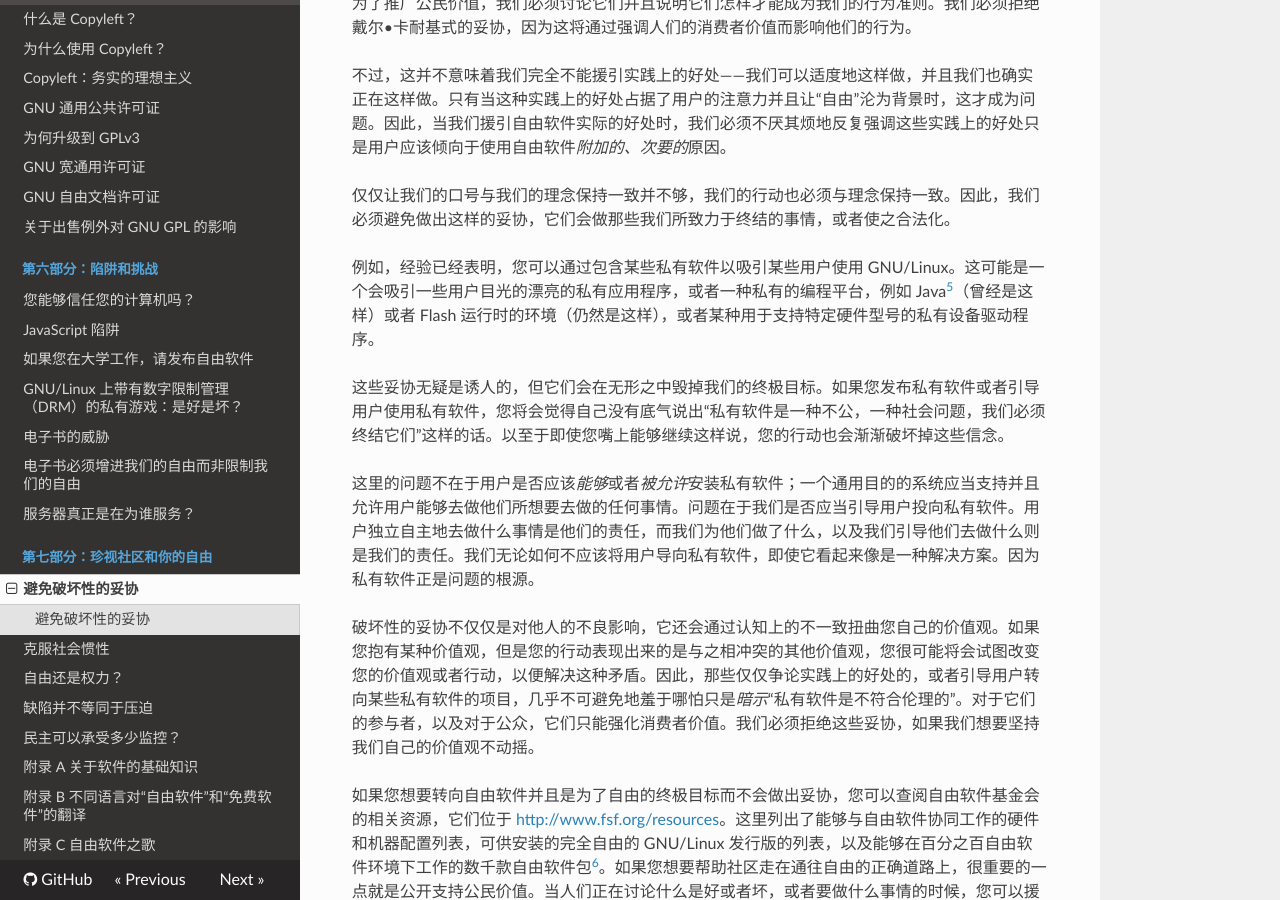
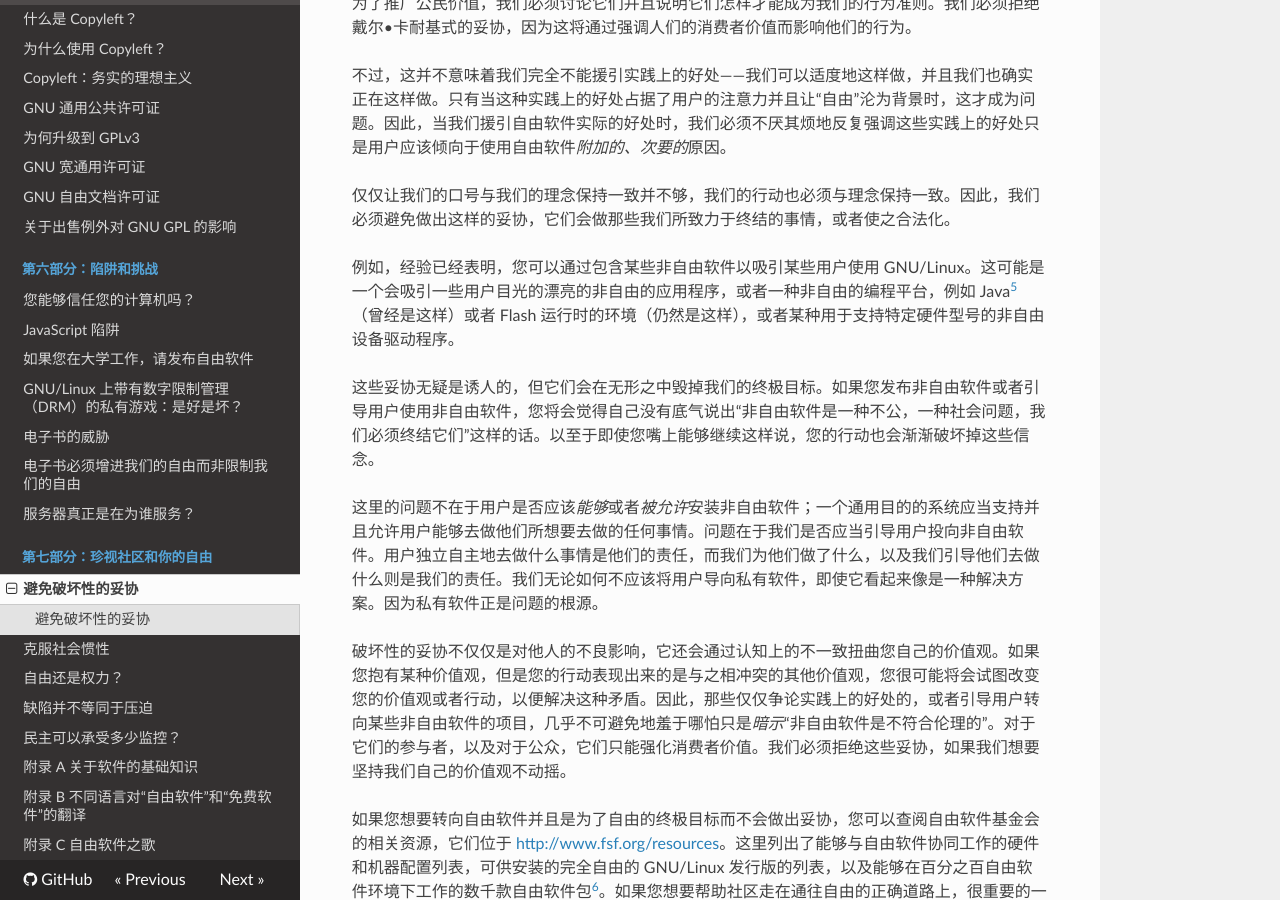
Before and after one commit to beijinglug/fsfs-zh, an MkDocs documentation site: the page built from docs/compromise.md, in a window 1280 px wide and 900 px high, scrolled down 1843 px. Built offline with MkDocs 1.6.1, drawn with Linux system fonts in a browser that asks for light colours; nearby versions of some CDN libraries; old or Windows-style settings are respelled for this version of MkDocs; some of the changed text lies outside the part shown.

```diff
--- a/docs/compromise.md
+++ b/docs/compromise.md
@@ -15,9 +15,9 @@
 > 在生活中的另一个领域存在这样一种类似的观点，例如文章“‘Nudge’ Is Not Enough, It’s True. But We Already Knew That” [http://guardian.co.uk/commentisfree/2011/jul/19/nudge-
 is-not-enough-behaviour-change](http://guardian.co.uk/commentisfree/2011/jul/19/nudge-is-not-enough-behaviour-change)（Jonathan Rowson，2011年7月19日）所指出的观点：除了温和的劝说，我们还需要态度和视角方面的转变。
 
-GNU 宽通用公共许可证（GNU LGPL）的目的在于一种妥协，我们将它用于一些选定的自由程序库，以便允许将它们用于私有软件中。这是由于我们认为如果在法律层面禁止这样做只会迫使开发者转向使用私有程序库。我们在 GNU 软件中接受并安装某种代码使得它们能够与常见的私有软件协同工作，并且我们对这种行为以这样的方式进行描述和宣传，鼓励后者的用户安装并使用 GNU 软件而不是相反。我们也会支持我们所认同的一些特定的运动，即使我们并不完全认同那些支持这些运动的组织。
+GNU 宽通用公共许可证（GNU LGPL）的目的在于一种妥协，我们将它用于一些选定的自由程序库，以便允许将它们用于非自由软件中。这是由于我们认为如果在法律层面禁止这样做只会迫使开发者转向使用私有程序库。我们在 GNU 软件中接受并安装某种代码使得它们能够与常见的非自由软件协同工作，并且我们对这种行为以这样的方式进行描述和宣传，鼓励后者的用户安装并使用 GNU 软件而不是相反。我们也会支持我们所认同的一些特定的运动，即使我们并不完全认同那些支持这些运动的组织。
 
-但是，我们会坚决拒绝某些妥协，即使我们的社区中的很多其他人愿意做出这样的妥协。例如，我们仅仅支持并推广这样的发行政策的 GNU/Linux 发行版[^compromise-4]：它们不会在其中包含私有软件，也不会引导用户安装私有软件。支持并推广非自由的发行版将会是一种破坏性的妥协。
+但是，我们会坚决拒绝某些妥协，即使我们的社区中的很多其他人愿意做出这样的妥协。例如，我们仅仅支持并推广这样的发行政策的 GNU/Linux 发行版[^compromise-4]：它们不会在其中包含非自由软件，也不会引导用户安装非自由软件。支持并推广非自由的发行版将会是一种破坏性的妥协。
 
 我们称某种妥协是破坏性的，如果从长期来看，它们将会对实现我们的终极目标起到反作用。这种破坏性的妥协可以发生在想法的层面，也可以发生在行动的层面。
 
@@ -39,13 +39,13 @@ GNU 宽通用公共许可证（GNU LGPL）的目的在于一种妥协，我们
 
 仅仅让我们的口号与我们的理念保持一致并不够，我们的行动也必须与理念保持一致。因此，我们必须避免做出这样的妥协，它们会做那些我们所致力于终结的事情，或者使之合法化。
 
-例如，经验已经表明，您可以通过包含某些私有软件以吸引某些用户使用 GNU/Linux。这可能是一个会吸引一些用户目光的漂亮的私有应用程序，或者一种私有的编程平台，例如 Java[^compromise-5]（曾经是这样）或者 Flash 运行时的环境（仍然是这样），或者某种用于支持特定硬件型号的私有设备驱动程序。
+例如，经验已经表明，您可以通过包含某些非自由软件以吸引某些用户使用 GNU/Linux。这可能是一个会吸引一些用户目光的漂亮的非自由的应用程序，或者一种非自由的编程平台，例如 Java[^compromise-5]（曾经是这样）或者 Flash 运行时的环境（仍然是这样），或者某种用于支持特定硬件型号的非自由设备驱动程序。
 
-这些妥协无疑是诱人的，但它们会在无形之中毁掉我们的终极目标。如果您发布私有软件或者引导用户使用私有软件，您将会觉得自己没有底气说出“私有软件是一种不公，一种社会问题，我们必须终结它们”这样的话。以至于即使您嘴上能够继续这样说，您的行动也会渐渐破坏掉这些信念。
+这些妥协无疑是诱人的，但它们会在无形之中毁掉我们的终极目标。如果您发布非自由软件或者引导用户使用非自由软件，您将会觉得自己没有底气说出“非自由软件是一种不公，一种社会问题，我们必须终结它们”这样的话。以至于即使您嘴上能够继续这样说，您的行动也会渐渐破坏掉这些信念。
 
-这里的问题不在于用户是否应该*能够*或者*被允许*安装私有软件；一个通用目的的系统应当支持并且允许用户能够去做他们所想要去做的任何事情。问题在于我们是否应当引导用户投向私有软件。用户独立自主地去做什么事情是他们的责任，而我们为他们做了什么，以及我们引导他们去做什么则是我们的责任。我们无论如何不应该将用户导向私有软件，即使它看起来像是一种解决方案。因为私有软件正是问题的根源。
+这里的问题不在于用户是否应该*能够*或者*被允许*安装非自由软件；一个通用目的的系统应当支持并且允许用户能够去做他们所想要去做的任何事情。问题在于我们是否应当引导用户投向非自由软件。用户独立自主地去做什么事情是他们的责任，而我们为他们做了什么，以及我们引导他们去做什么则是我们的责任。我们无论如何不应该将用户导向私有软件，即使它看起来像是一种解决方案。因为私有软件正是问题的根源。
 
-破坏性的妥协不仅仅是对他人的不良影响，它还会通过认知上的不一致扭曲您自己的价值观。如果您抱有某种价值观，但是您的行动表现出来的是与之相冲突的其他价值观，您很可能将会试图改变您的价值观或者行动，以便解决这种矛盾。因此，那些仅仅争论实践上的好处的，或者引导用户转向某些私有软件的项目，几乎不可避免地羞于哪怕只是*暗示*“私有软件是不符合伦理的”。对于它们的参与者，以及对于公众，它们只能强化消费者价值。我们必须拒绝这些妥协，如果我们想要坚持我们自己的价值观不动摇。
+破坏性的妥协不仅仅是对他人的不良影响，它还会通过认知上的不一致扭曲您自己的价值观。如果您抱有某种价值观，但是您的行动表现出来的是与之相冲突的其他价值观，您很可能将会试图改变您的价值观或者行动，以便解决这种矛盾。因此，那些仅仅争论实践上的好处的，或者引导用户转向某些非自由软件的项目，几乎不可避免地羞于哪怕只是*暗示*“非自由软件是不符合伦理的”。对于它们的参与者，以及对于公众，它们只能强化消费者价值。我们必须拒绝这些妥协，如果我们想要坚持我们自己的价值观不动摇。
 
 如果您想要转向自由软件并且是为了自由的终极目标而不会做出妥协，您可以查阅自由软件基金会的相关资源，它们位于 <http://www.fsf.org/resources>。这里列出了能够与自由软件协同工作的硬件和机器配置列表，可供安装的完全自由的 GNU/Linux 发行版的列表，以及能够在百分之百自由软件环境下工作的数千款自由软件包[^compromise-6]。如果您想要帮助社区走在通往自由的正确道路上，很重要的一点就是公开支持公民价值。当人们正在讨论什么是好或者坏，或者要做什么事情的时候，您可以援引自由和社区的价值观并与他们争论。
 
```
Also changed, not shown: docs/imperfection-isnt-oppression.md (+1 -1 lines), docs/javascript-trap.md (+5 -5 lines), docs/nonfree-games.md (+6 -6 lines).
